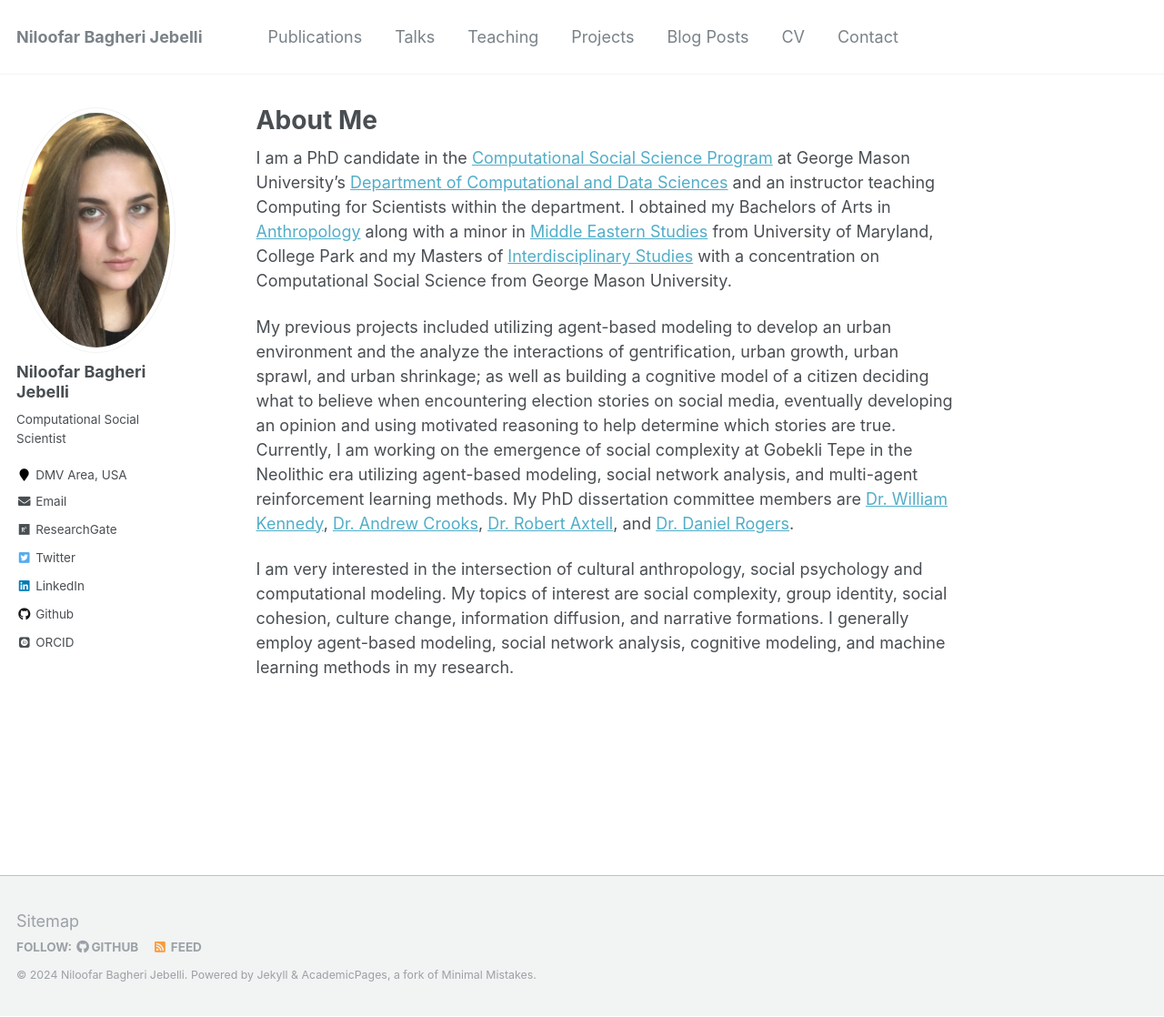
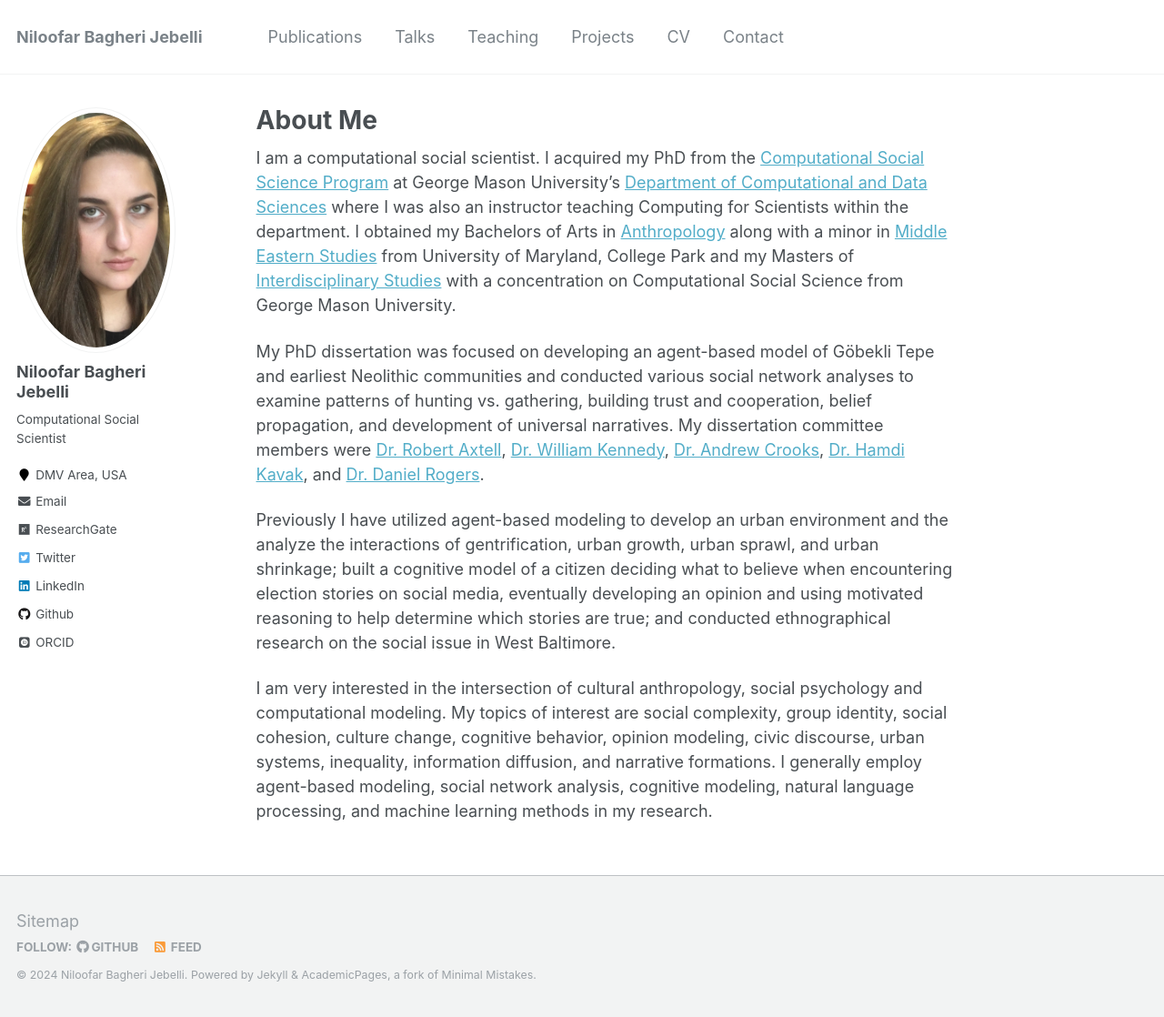
Before and after one commit to niloofar-jebelli/nbagher.github.io, a Jekyll site: the page built from _pages/about.md, in a window 1280 px wide and 1118 px high. Shown: the whole window at 91% size. Built offline with Jekyll 4.4.1, drawn with Linux system fonts in a browser that asks for light colours; some web fonts are replaced.

Commit message:
updated the files

```diff
--- a/_data/navigation.yml
+++ b/_data/navigation.yml
@@ -12,8 +12,8 @@ main:
   - title: "Projects"
     url: /projects/
 
-  - title: "Blog Posts"
-    url: /year-archive/
+#  - title: "Blog Posts"
+#   url: /year-archive/
 
   - title: "CV"
     url: /cv/
--- a/_pages/about.md
+++ b/_pages/about.md
@@ -8,12 +8,13 @@ redirect_from:
   - /about.html
 ---
 
-I am a PhD candidate in the [Computational Social Science Program](https://science.gmu.edu/academics/departments-units/computational-data-sciences/computational-social-science-phd) at George Mason University’s [Department of Computational and Data Sciences](https://science.gmu.edu/academics/departments-units/computational-data-sciences) and an instructor teaching Computing for Scientists within the department. I obtained my Bachelors of Arts in [Anthropology](https://anth.umd.edu/) along with a minor in [Middle Eastern Studies](http://history.umd.edu/undergraduate/programs/middleeast) from University of Maryland, College Park and my Masters of [Interdisciplinary Studies](https://mais.gmu.edu/programs/la-mais-isin-css) with a concentration on Computational Social Science from George Mason University.
+I am a computational social scientist. I acquired my PhD from the [Computational Social Science Program](https://science.gmu.edu/academics/departments-units/computational-data-sciences/computational-social-science-phd) at George Mason University’s [Department of Computational and Data Sciences](https://science.gmu.edu/academics/departments-units/computational-data-sciences) where I was also an instructor teaching Computing for Scientists within the department. I obtained my Bachelors of Arts in [Anthropology](https://anth.umd.edu/) along with a minor in [Middle Eastern Studies](http://history.umd.edu/undergraduate/programs/middleeast) from University of Maryland, College Park and my Masters of [Interdisciplinary Studies](https://mais.gmu.edu/programs/la-mais-isin-css) with a concentration on Computational Social Science from George Mason University.
 
-My previous projects included utilizing agent-based modeling to develop an urban environment and the analyze the interactions of gentrification, urban growth, urban sprawl, and urban shrinkage; as well as building a cognitive model of a citizen deciding what to believe when encountering election stories on social media, eventually developing an opinion and using motivated reasoning to help determine which stories are true. Currently, I am working on the emergence of social complexity at Gobekli Tepe in the Neolithic era utilizing agent-based modeling, social network analysis, and multi-agent reinforcement learning methods. My PhD dissertation committee members are [Dr. William Kennedy](http://www.mllab.com/), [Dr. Andrew Crooks](https://www.gisagents.org/p/about-gis-and-agent-based-modeling.html), [Dr. Robert Axtell](http://css1.gmu.edu/~axtell/Rob/Home.html), and [Dr. Daniel Rogers](https://profiles.si.edu/display/nRogersd6202005).
+My PhD dissertation was focused on developing an agent-based model of Göbekli Tepe and earliest Neolithic communities and conducted various social network analyses to examine patterns of hunting vs. gathering, building trust and cooperation, belief propagation, and development of universal narratives. My dissertation committee members were [Dr. Robert Axtell](http://css1.gmu.edu/~axtell/Rob/Home.html), [Dr. William Kennedy](http://www.mllab.com/), [Dr. Andrew Crooks](https://www.gisagents.org/p/about-gis-and-agent-based-modeling.html), [Dr. Hamdi Kavak](https://hamdikavak.com/), and [Dr. Daniel Rogers](https://profiles.si.edu/display/nRogersd6202005).
 
-I am very interested in the intersection of cultural anthropology, social psychology and computational modeling. My topics of interest are social complexity, group identity, social cohesion, culture change, information diffusion, and narrative formations. I generally employ agent-based modeling, social network analysis, cognitive modeling, and machine learning methods in my research.
+Previously I have utilized agent-based modeling to develop an urban environment and the analyze the interactions of gentrification, urban growth, urban sprawl, and urban shrinkage; built a cognitive model of a citizen deciding what to believe when encountering election stories on social media, eventually developing an opinion and using motivated reasoning to help determine which stories are true; and conducted ethnographical research on the social issue in West Baltimore.
 
+I am very interested in the intersection of cultural anthropology, social psychology and computational modeling. My topics of interest are social complexity, group identity, social cohesion, culture change, cognitive behavior, opinion modeling, civic discourse, urban systems, inequality, information diffusion, and narrative formations. I generally employ agent-based modeling, social network analysis, cognitive modeling, natural language processing, and machine learning methods in my research.
 
 
 <!--
```
